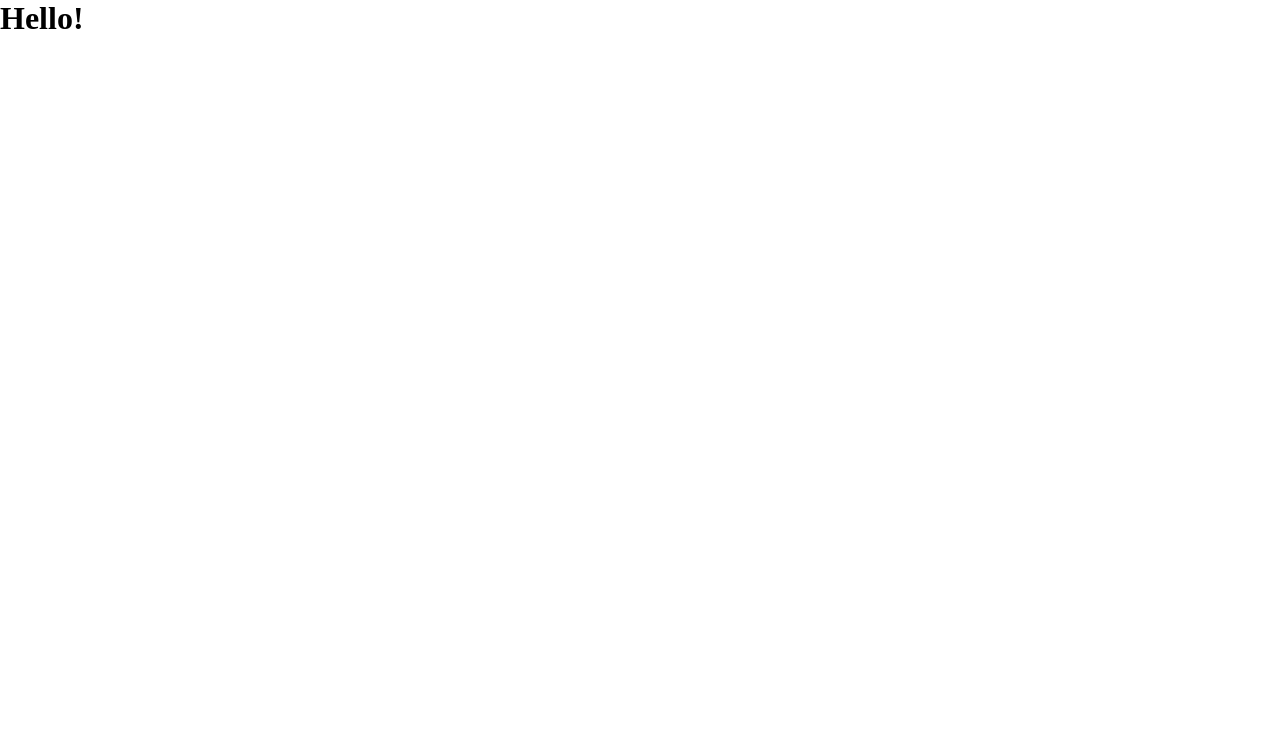
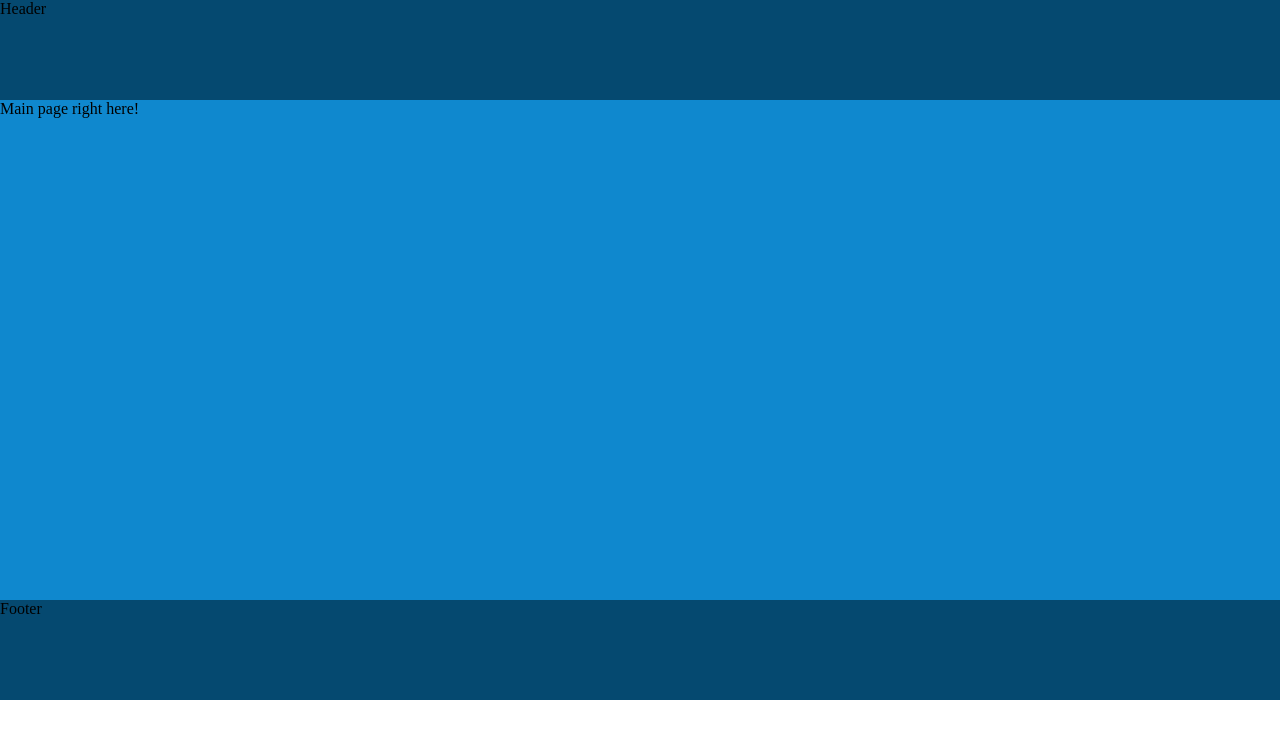
Before and after one commit to DANSitNikov/travelApp, a React (Create React App) app: page / in a window 1280 px wide. Shown: the top 738 px of the page. Built offline with nearby package versions, Linux system fonts and the light colour scheme.

Commit message:
feat: added basic routing, styles and components

```diff
--- a/package.json
+++ b/package.json
@@ -13,6 +13,7 @@
     "react": "^17.0.1",
     "react-dom": "^17.0.1",
     "react-redux": "^7.2.2",
+    "react-router-dom": "^5.2.0",
     "react-scripts": "4.0.3",
     "typescript": "^4.2.3",
     "web-vitals": "^1.1.0"
@@ -40,5 +41,8 @@
       "last 1 firefox version",
       "last 1 safari version"
     ]
+  },
+  "devDependencies": {
+    "@types/react-router-dom": "^5.1.7"
   }
 }
--- a/src/App.css
+++ b/src/App.css
@@ -0,0 +1,24 @@
+html {
+    margin: 0;
+    padding: 0;
+}
+
+.header {
+    height: 100px;
+    background-color: rgb(5, 73, 112);
+}
+
+.footer {
+    height: 100px;
+    background-color: rgb(5, 73, 112);
+}
+
+.mainPage {
+    height: 500px;
+    background-color: rgb(15, 136, 206);
+}
+
+.countryPage {
+    height: 500px;
+    background-color: rgb(15, 136, 206);
+}
--- a/src/App.tsx
+++ b/src/App.tsx
@@ -1,13 +1,30 @@
 import React from 'react';
+import Main from './components/Main'
+import Country from './components/Country'
+import Header from './components/Header'
+import Footer from './components/Footer'
+import {
+  BrowserRouter as Router,
+  Redirect,
+  Route,
+  Switch
+} from 'react-router-dom'
 import './App.css';
 
 function App() {
   return (
-    <div className="App">
-      <h1>
-        Hello!
-      </h1>
-    </div>
+    <Router>
+    <Header/>
+    <Switch>
+      <Route path="/country/:code">
+        <Country/>
+      </Route>
+      <Route path="/">
+        <Main/>
+      </Route>
+    </Switch>
+    <Footer/>
+    </Router>
   );
 }
 
--- /dev/null
+++ b/src/components/Country.tsx
@@ -0,0 +1,17 @@
+import {
+    useParams
+} from 'react-router-dom'
+
+interface Props {
+    code: string
+}
+
+function Country() {
+    const { code }: Props = useParams();
+
+    return(
+        <div className='countryPage'>Test country with code: {code}</div>
+    )
+}
+
+export default Country;
--- /dev/null
+++ b/src/components/Footer.tsx
@@ -0,0 +1,8 @@
+function Main() {
+
+    return(
+        <footer className='footer'>Footer</footer>
+    )
+}
+
+export default Main;
--- /dev/null
+++ b/src/components/Header.tsx
@@ -0,0 +1,8 @@
+function Main() {
+
+    return(
+        <header className='header'>Header</header>
+    )
+}
+
+export default Main;
--- /dev/null
+++ b/src/components/Main.tsx
@@ -0,0 +1,8 @@
+function Main() {
+
+    return(
+        <div className='mainPage'>Main page right here!</div>
+    )
+}
+
+export default Main;
```
Also changed, not shown: 1 other file (tests, documents, lock files or other folders).
